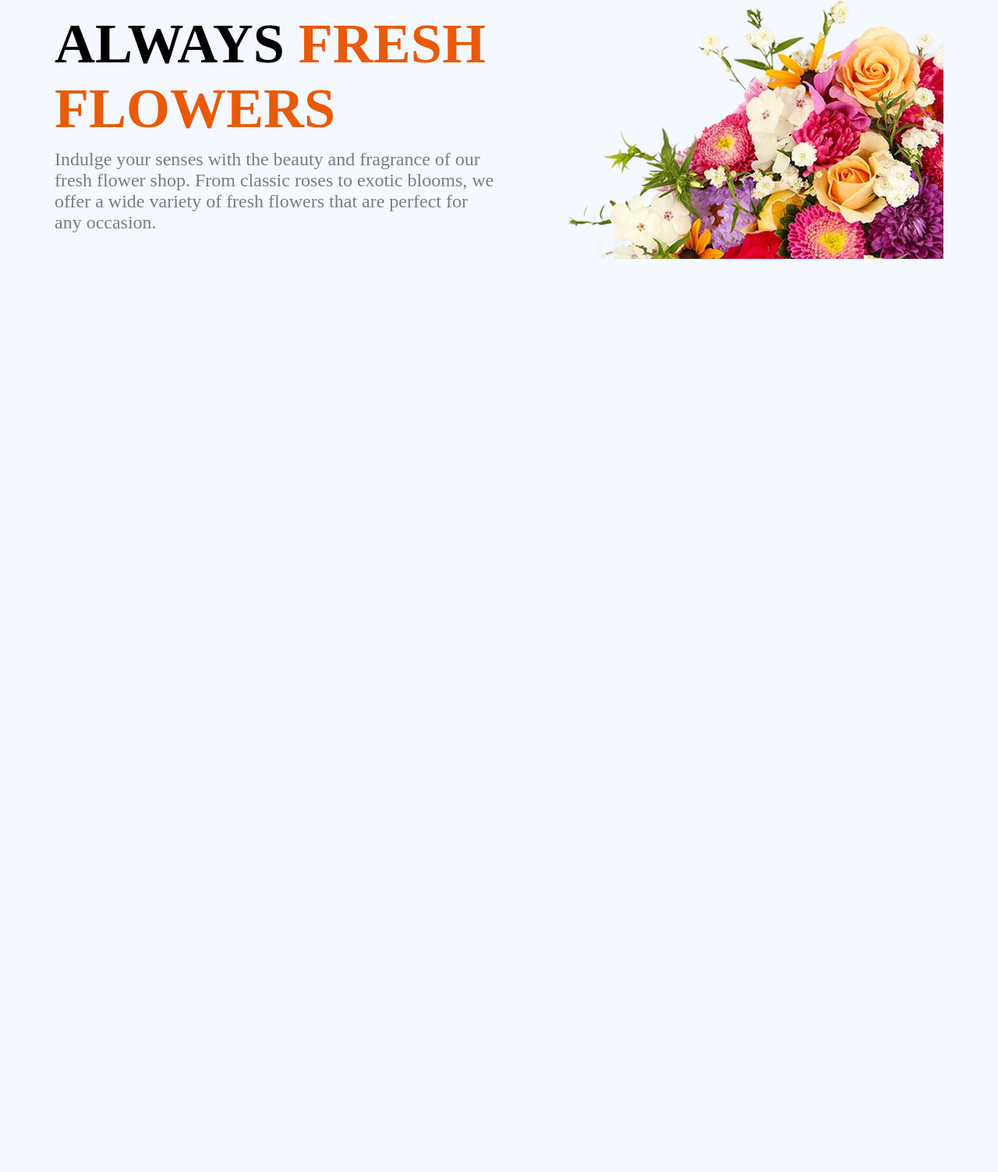
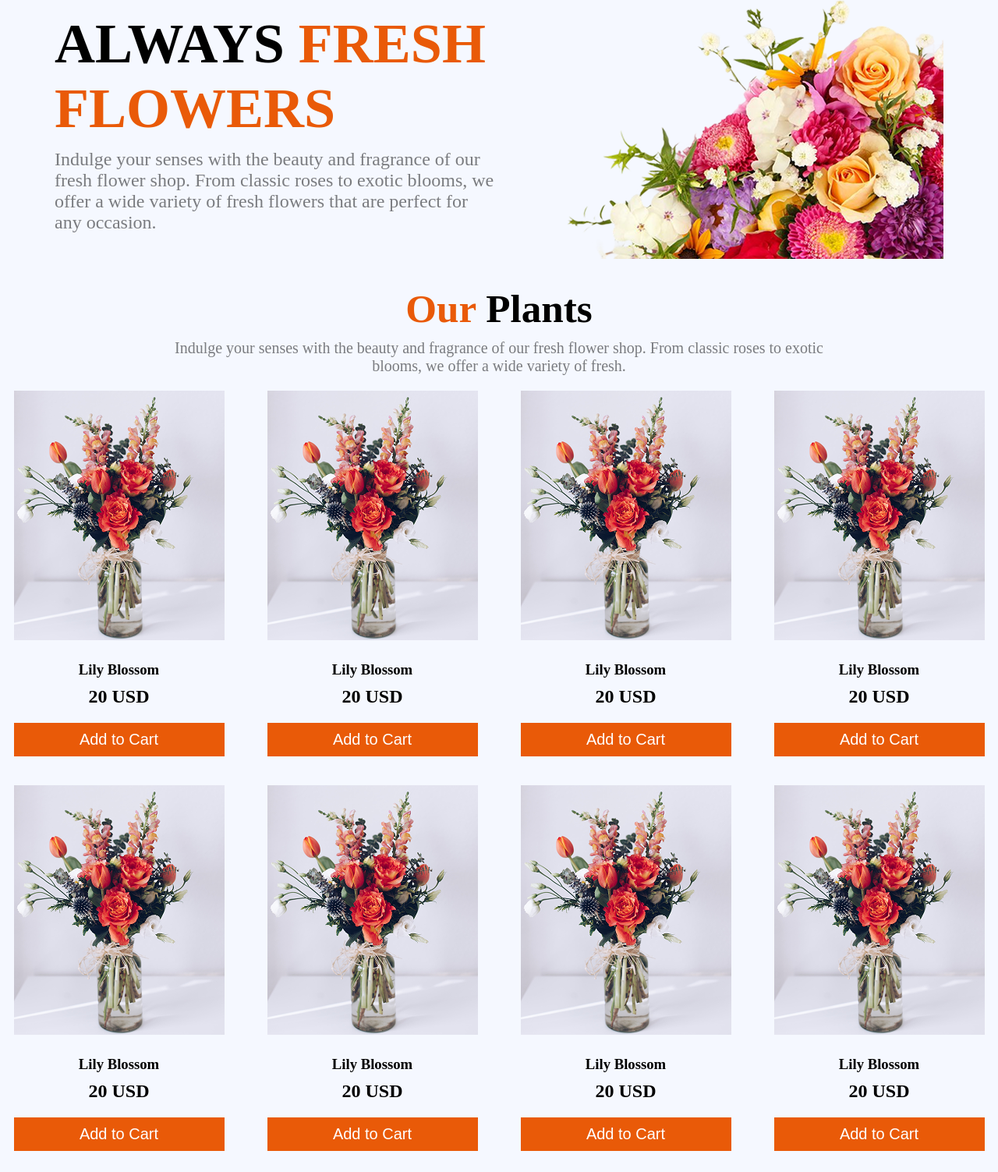
Before and after one commit to md-shajib-hossain/Assignment-02, a plain HTML site: page index.html in a window 1280 px wide. Shown: the part 200-1703 px from the top of the page at 78% size. Before the commit the page ends 800 px from the top, so only its background shows below. Drawn offline with Linux system fonts and the light colour scheme.

Commit message:
card section added

```diff
--- a/index.html
+++ b/index.html
@@ -59,6 +59,77 @@
           <img src="./assets/hero-flower.png" alt="flower hero image" />
         </div>
       </section>
+
+      <!--  Our Plant Section -->
+      <div class="our-plant">
+        <h1><span class="our">Our </span>Plants</h1>
+        <p class="dark2">
+          Indulge your senses with the beauty and fragrance of our fresh flower
+          shop. From classic roses to exotic blooms, we offer a wide variety of
+          fresh.
+        </p>
+      </div>
+
+      <!-- Our Plant Card Section Starts -->
+
+      <div class="card-grid-marbo">
+        <div class="card-container">
+          <img src="./assets/sample-flower-image.png" alt="sample flower1" />
+
+          <h3>Lily Blossom</h3>
+          <h2>20 USD</h2>
+          <button class="btn-primary">Add to Cart</button>
+        </div>
+        <div class="card-container">
+          <img src="./assets/sample-flower-image.png" alt="sample flower1" />
+
+          <h3>Lily Blossom</h3>
+          <h2>20 USD</h2>
+          <button class="btn-primary">Add to Cart</button>
+        </div>
+        <div class="card-container">
+          <img src="./assets/sample-flower-image.png" alt="sample flower1" />
+
+          <h3>Lily Blossom</h3>
+          <h2>20 USD</h2>
+          <button class="btn-primary">Add to Cart</button>
+        </div>
+        <div class="card-container">
+          <img src="./assets/sample-flower-image.png" alt="sample flower1" />
+
+          <h3>Lily Blossom</h3>
+          <h2>20 USD</h2>
+          <button class="btn-primary">Add to Cart</button>
+        </div>
+        <div class="card-container">
+          <img src="./assets/sample-flower-image.png" alt="sample flower1" />
+
+          <h3>Lily Blossom</h3>
+          <h2>20 USD</h2>
+          <button class="btn-primary">Add to Cart</button>
+        </div>
+        <div class="card-container">
+          <img src="./assets/sample-flower-image.png" alt="sample flower1" />
+
+          <h3>Lily Blossom</h3>
+          <h2>20 USD</h2>
+          <button class="btn-primary">Add to Cart</button>
+        </div>
+        <div class="card-container">
+          <img src="./assets/sample-flower-image.png" alt="sample flower1" />
+
+          <h3>Lily Blossom</h3>
+          <h2>20 USD</h2>
+          <button class="btn-primary">Add to Cart</button>
+        </div>
+        <div class="card-container">
+          <img src="./assets/sample-flower-image.png" alt="sample flower1" />
+
+          <h3>Lily Blossom</h3>
+          <h2>20 USD</h2>
+          <button class="btn-primary">Add to Cart</button>
+        </div>
+      </div>
     </main>
   </body>
 </html>
--- a/style.css
+++ b/style.css
@@ -55,6 +55,48 @@
 }
 .banner-right {
 }
+/* Our Plant Section */
+/* Our Plant Section */
+/* Our Plant Section */
+
+.our-plant {
+  text-align: center;
+}
+.our-plant h1 {
+  font-size: 3.2rem;
+  font-weight: bold;
+}
+.our {
+  color: #e95a08;
+}
+.our-plant p {
+  font-size: 1.25rem;
+  max-width: 890px;
+}
+
+/*  Our plant Card Section */
+/*  Our plant Card Section */
+
+.card-grid-marbo {
+  max-width: 1440px;
+  display: grid;
+  grid-template-columns: repeat(4, 1fr);
+  gap: 20px;
+}
+.card-container {
+  text-align: center;
+  /* max-width: 270px; */
+  max-height: 486px;
+  margin: 0 auto;
+}
+.btn-primary {
+  width: 100%;
+  font-size: 1.25rem;
+  color: white;
+  padding: 10px 0px;
+  background-color: #e95a08;
+  border: none;
+}
 /* mobile responsive */
 /* mobile responsive */
 /* mobile responsive */
```
